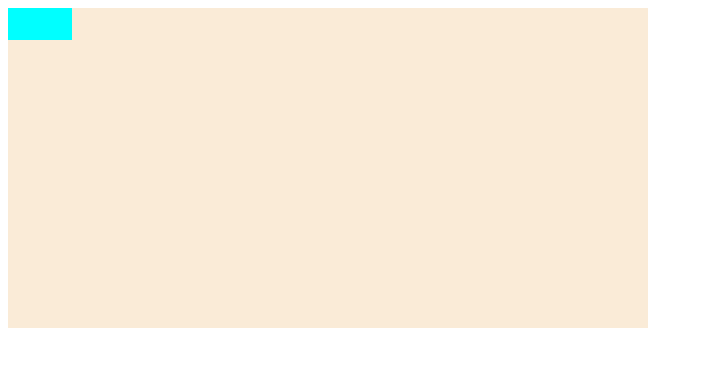
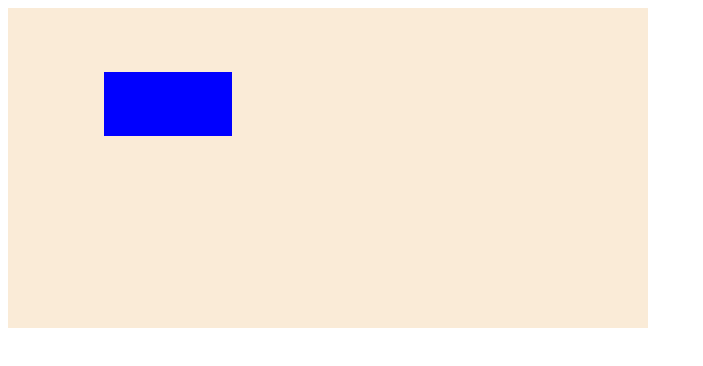
Before and after one commit to fazalsphere/Dev-Learning-Diary, a plain HTML site: page CSS/Tutorials/CSS Transition Property T#45/index.html in a window 1280 px wide. Shown: the whole page, without its empty margins (0-703 px from the left). Drawn offline with Linux system fonts and the light colour scheme.

Commit message:
feat: complete CSS Transitions class with smooth hover effects

```diff
--- a/CSS/Tutorials/CSS Transition Property T#45/index.html
+++ b/CSS/Tutorials/CSS Transition Property T#45/index.html
@@ -8,7 +8,7 @@
 </head>
 <body>
     <div class="container">
-        <div class="box">
+        <div class="box translate">
         </div>
     </div>
 </body>
--- a/CSS/Tutorials/CSS Transition Property T#45/style.css
+++ b/CSS/Tutorials/CSS Transition Property T#45/style.css
@@ -8,4 +8,14 @@
     background-color: aqua;
     width: 5vw;
     height: 4vh;
+    /* transition-property: background-color, transform;
+    transition-duration: 3s;
+    transition-timing-function: ease-in-out;
+    transition-delay: 1s; */
+    transition: all cubic-bezier(0.72, 0.51, 0.52, 0.85) 3s 1s;
 }
+
+.translate {
+    transform: translateX(10vw) translateY(10vh) scale(2);
+    background-color: blue;
+}
```
